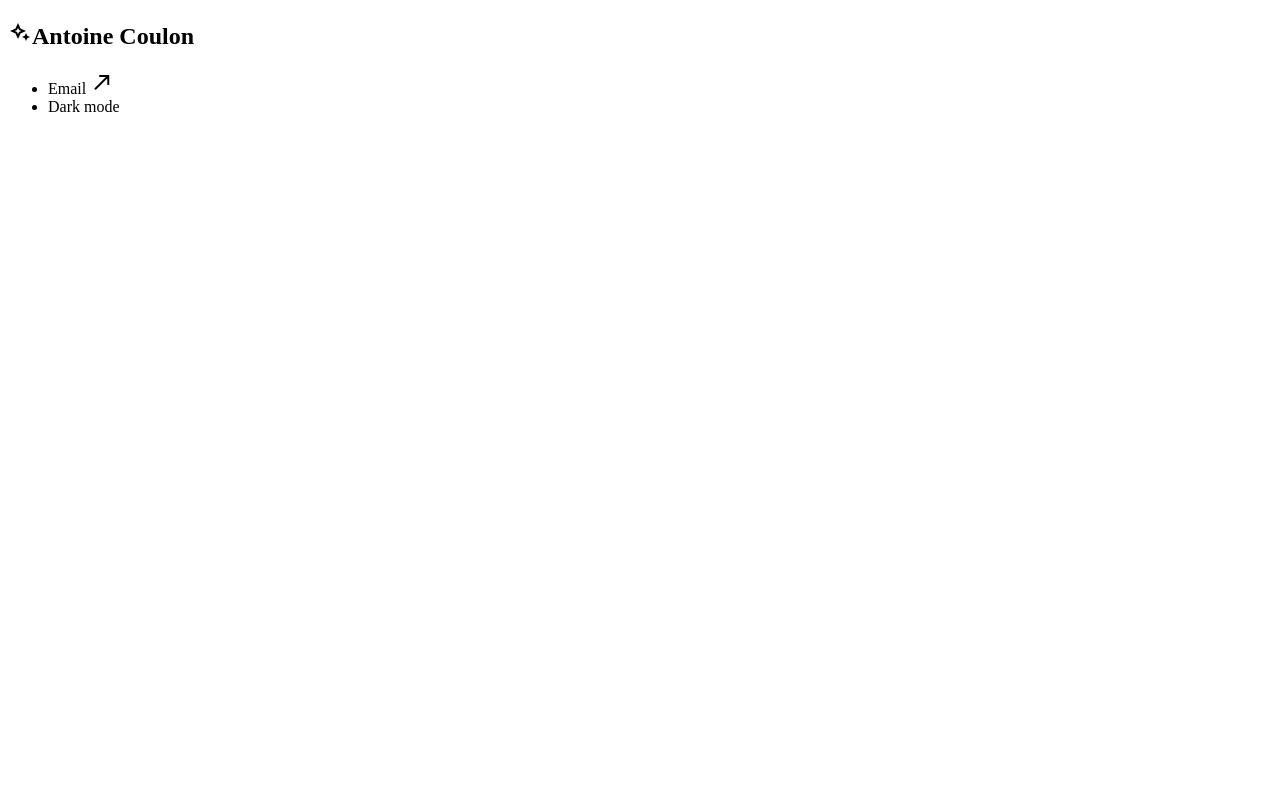
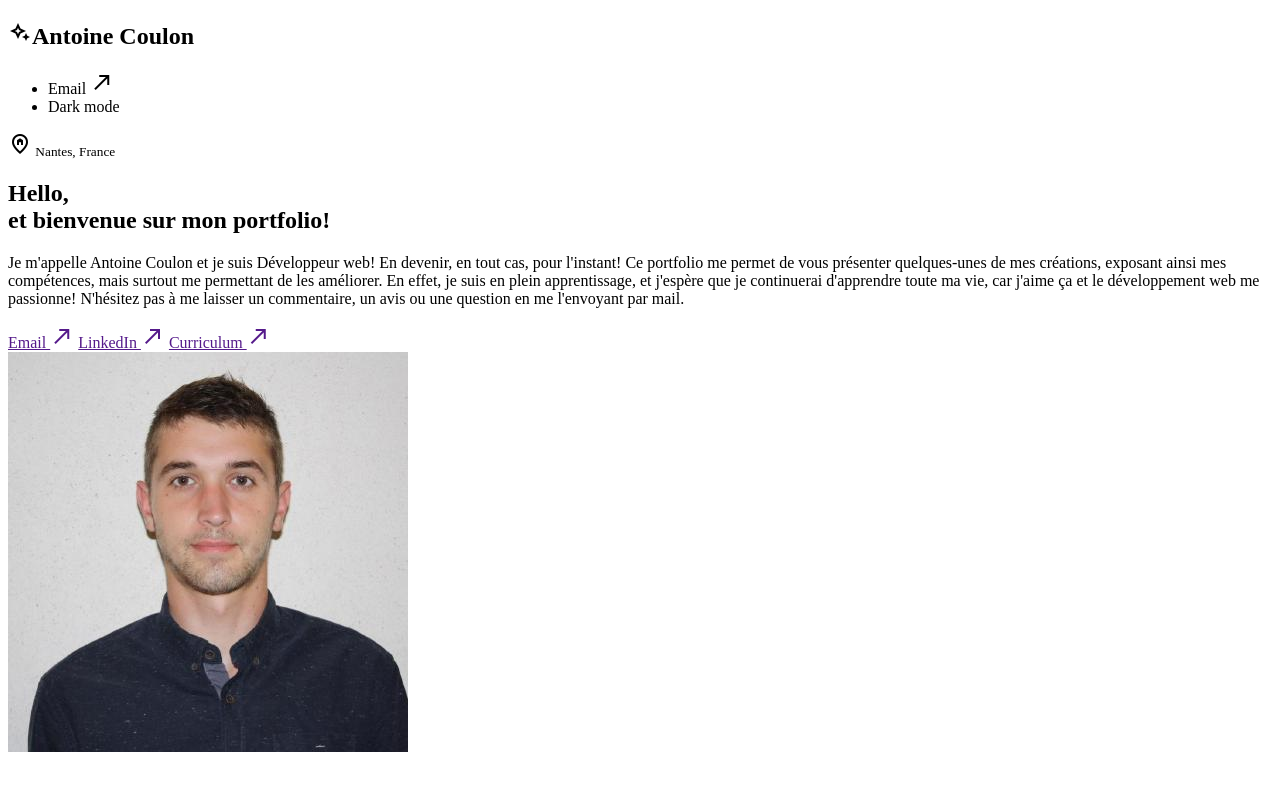
Before and after one commit to antoinecoulon/portfolioAntoine_02-2023, a plain HTML site: page index.html in a window 1280 px wide. Drawn offline with nearby package versions, Linux system fonts and the light colour scheme.

Commit message:
Ajouter le header

```diff
--- a/index.html
+++ b/index.html
@@ -16,5 +16,22 @@
             <li>Dark mode</li>
         </ul>
     </nav>
+
+    <header>
+        <div>
+            <small><span class="material-symbols-outlined">home_pin</span> Nantes, France</small>
+            <h2>Hello,<br/>
+            et bienvenue sur mon portfolio!</h2>
+            <p>Je m'appelle Antoine Coulon et je suis Développeur web! En devenir, en tout cas, pour l'instant! Ce portfolio me permet de vous présenter quelques-unes de mes créations, exposant ainsi mes compétences, mais surtout me permettant de les améliorer. En effet, je suis en plein apprentissage, et j'espère que je continuerai d'apprendre toute ma vie, car j'aime ça et le développement web me passionne! N'hésitez pas à me laisser un commentaire, un avis ou une question en me l'envoyant par mail.</p>
+            <div>
+                <a href="">Email <span class="material-symbols-outlined">call_made</span></a>
+                <a href="">LinkedIn <span class="material-symbols-outlined">call_made</span></a>
+                <a href="">Curriculum <span class="material-symbols-outlined">call_made</span></a>
+            </div>
+        </div>
+        <div>
+            <img src="./images/profil.jpg" alt="profile-photo" />
+        </div>
+    </header>
 </body>
 </html>
```
